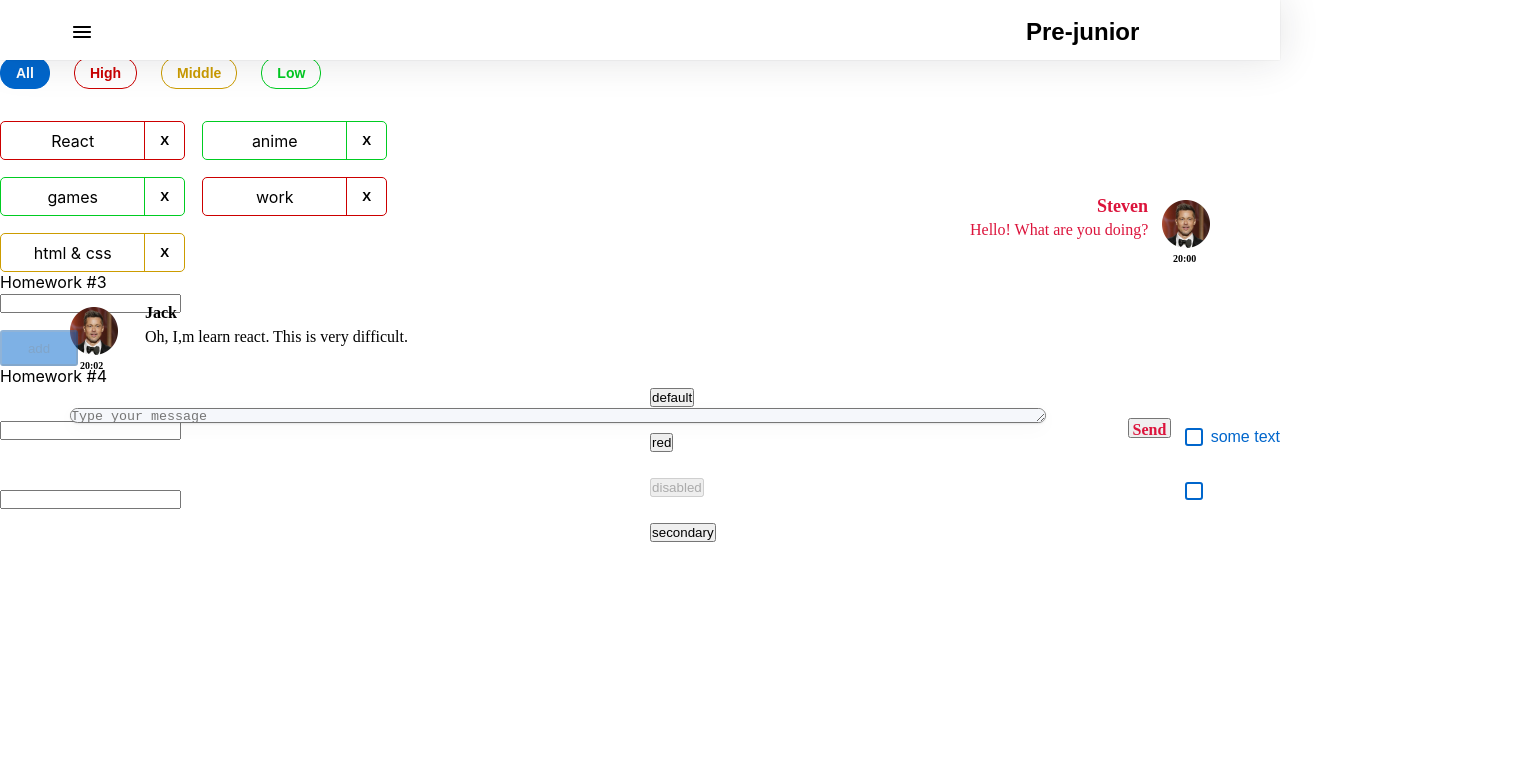
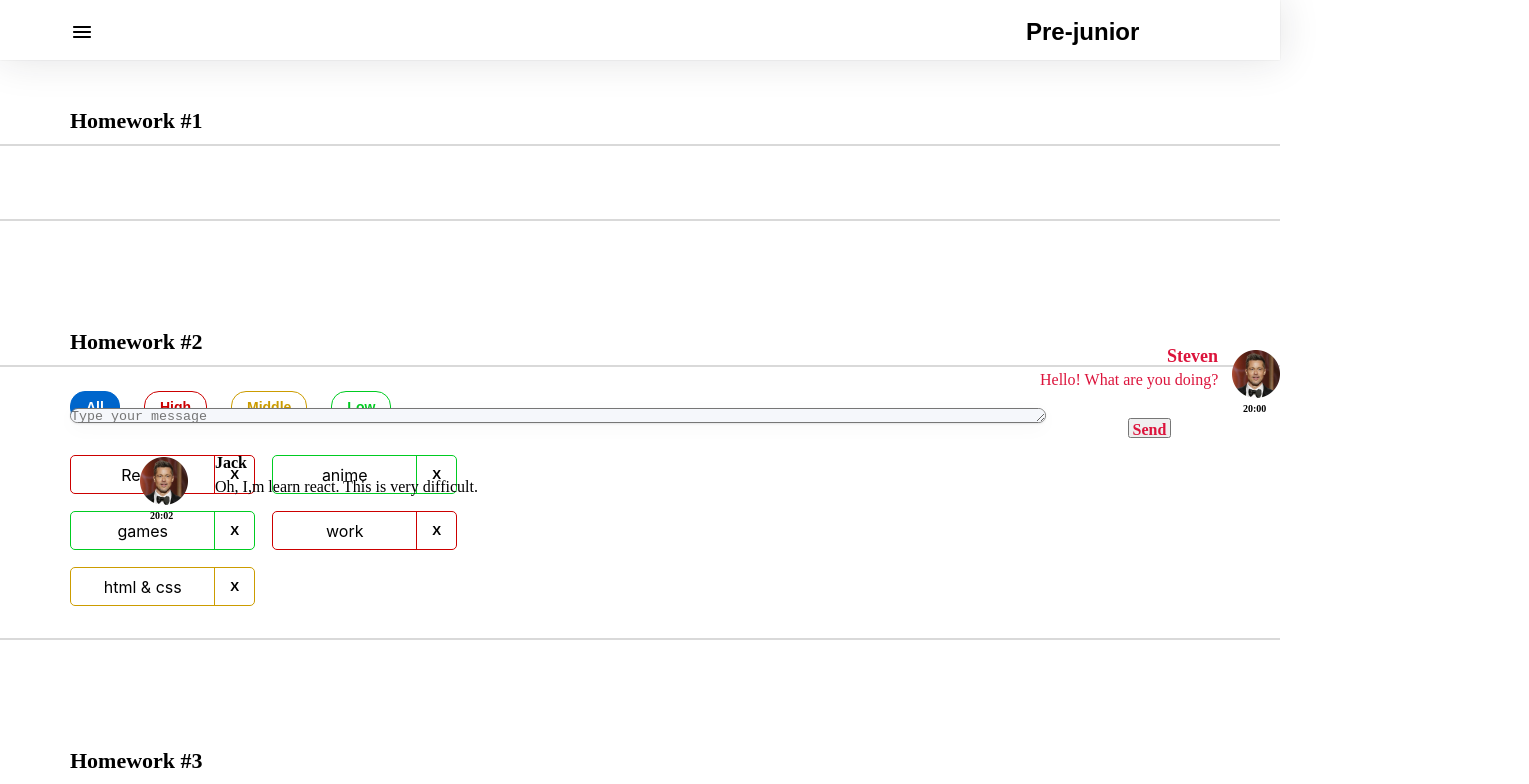
Before and after one commit to Paskinho/Homework-Auto, a React (Create React App) app: page /#/pre-junior in a window 1280 px wide. Shown: the top 784 px of the page, 1529 px wide, since content can reach past the window. Built offline with nearby package versions, Linux system fonts and the light colour scheme.

Commit message:
Refactoring sidebar

```diff
--- a/src/s1-main/App.module.css
+++ b/src/s1-main/App.module.css
@@ -1,11 +1,27 @@
+@font-face {
+
+}
+
 .App {
     --header_height: 60px;
 }
 
 .hw {
-
+    border-top: 2px solid #D9D9D9;
+    border-bottom: 2px solid #D9D9D9;
+    padding: 24px 70px 32px;
 }
 
 .hwTitle {
+    margin: 107px 0 10px 70px;
+    font-family: 'Montserrat',serif;
+    font-style: normal;
+    font-weight: 600;
+    font-size: 22px;
+    line-height: 27px;
+    /* identical to box height */
+    color: #000000;
+}
 
+.container {
 }
--- a/src/s2-homeworks/hw05/sidebar/Sidebar.tsx
+++ b/src/s2-homeworks/hw05/sidebar/Sidebar.tsx
@@ -12,6 +12,7 @@ type PropsType = {
 export const Sidebar: FC<PropsType> = ({open, handleClose}) => {
     const sidebarClass = s.sidebar
         + (open ? ' ' + s.open : '')
+    const ActionClass = ({isActive}:{isActive:boolean}) => (isActive? s.active : '')
     return (
         <>
             {/*затемнение справа от открытого меню*/}
@@ -32,7 +33,8 @@ export const Sidebar: FC<PropsType> = ({open, handleClose}) => {
                         to={PATH.PRE_JUNIOR}
                         onClick={handleClose}
                         // className={...} // делает студент
-                        className={({isActive}) => isActive ? s.active : ''}
+                        className={ActionClass}
+                        end
                     >
                         Pre-junior
                     </NavLink>
@@ -41,7 +43,8 @@ export const Sidebar: FC<PropsType> = ({open, handleClose}) => {
                         to={PATH.JUNIOR}
                         onClick={handleClose}
                         // className={...} // делает студент
-                        className={({isActive}) => isActive ? s.active : ''}
+                        className={ActionClass}
+                        end
                     >
                         Junior
                     </NavLink>
@@ -50,7 +53,8 @@ export const Sidebar: FC<PropsType> = ({open, handleClose}) => {
                         to={PATH.JUNIOR_PLUS}
                         onClick={handleClose}
                         // className={...} // делает студент
-                        className={({isActive}) => isActive ? s.active : ''}
+                        className={ActionClass}
+                        end
                     >
                         Junior Plus
                     </NavLink>
```
